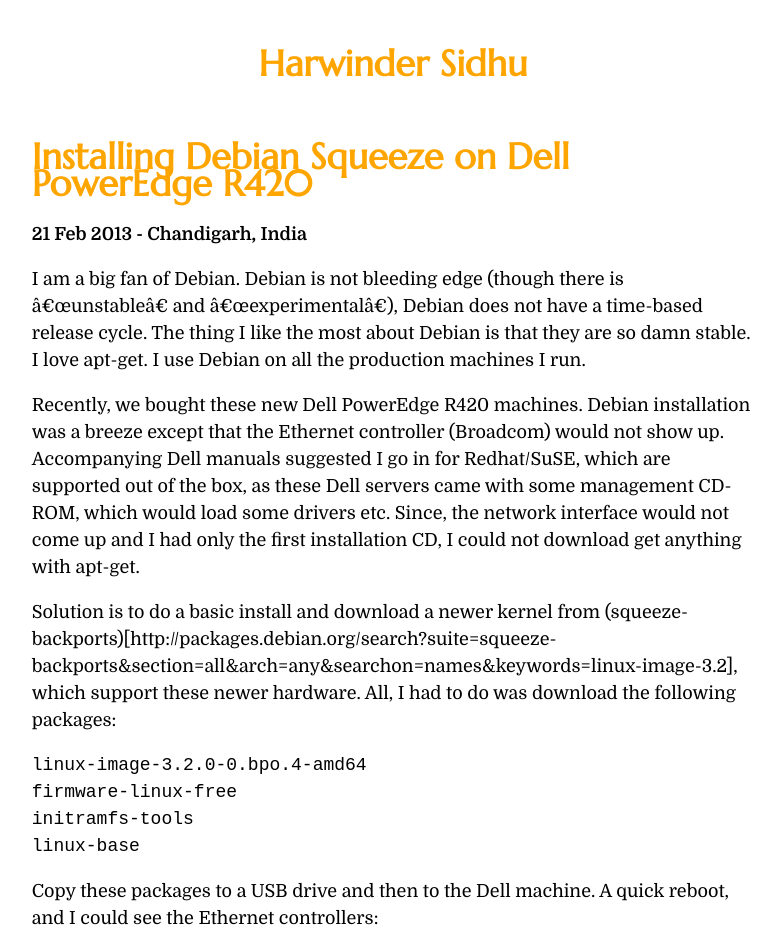
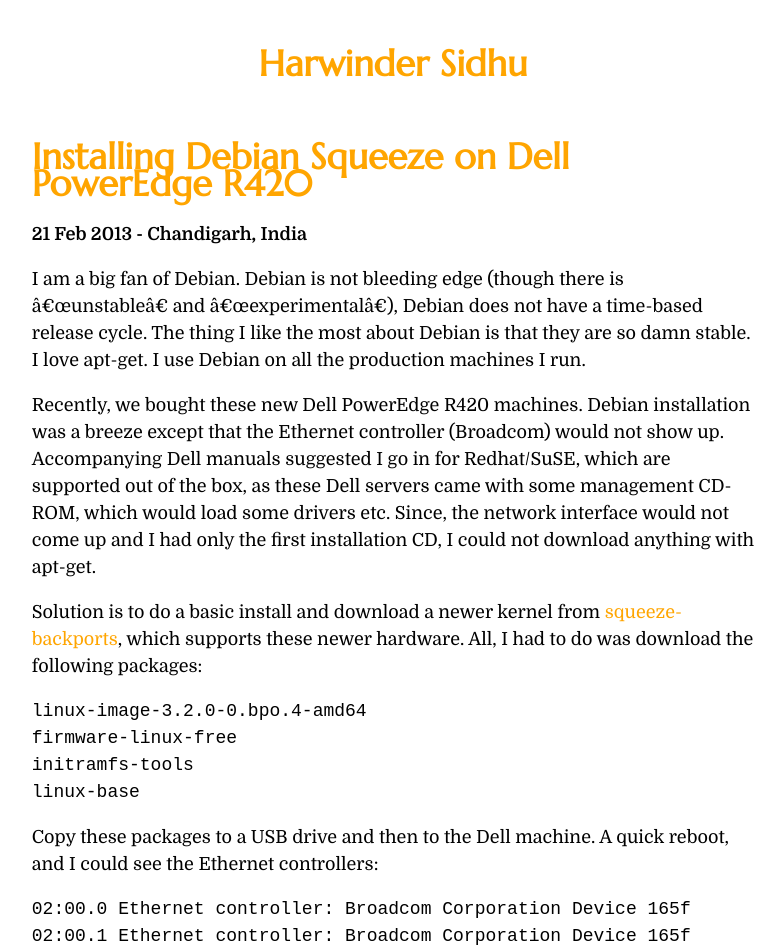
Before and after one commit to harwinder/harwinder.github.com, a Jekyll site: the page built from _posts/2013-02-21-install-debian-squeeze-on-dell-poweredge.md, in a window 1280 px wide. Shown: the top 952 px of the page, without its empty margins (247-1031 px from the left). Built offline with Jekyll 4.4.1, drawn with Linux system fonts in a browser that asks for light colours; Markdown is read by kramdown in place of the engine named in the settings; comment, search, counter and statistics services are not loaded.

Commit message:
Updated the Debian post

```diff
--- a/_posts/2013-02-21-install-debian-squeeze-on-dell-poweredge.md
+++ b/_posts/2013-02-21-install-debian-squeeze-on-dell-poweredge.md
@@ -10,9 +10,9 @@
 
 I am a big fan of Debian. Debian is not bleeding edge (though there is "unstable" and "experimental"), Debian does not have a time-based release cycle. The thing I like the most about Debian is that they are so damn stable. I love apt-get. I use Debian on all the production machines I run.
 
-Recently, we bought these new Dell PowerEdge R420 machines. Debian installation was a breeze except that the Ethernet controller (Broadcom) would not show up. Accompanying Dell manuals suggested I go in for Redhat/SuSE, which are supported out of the box, as these Dell servers came with some management CD-ROM, which would load some drivers etc. Since, the network interface would not come up and I had only the first installation CD, I could not download get anything with apt-get.
+Recently, we bought these new Dell PowerEdge R420 machines. Debian installation was a breeze except that the Ethernet controller (Broadcom) would not show up. Accompanying Dell manuals suggested I go in for Redhat/SuSE, which are supported out of the box, as these Dell servers came with some management CD-ROM, which would load some drivers etc. Since, the network interface would not come up and I had only the first installation CD, I could not download anything with apt-get.
 
-Solution is to do a basic install and download a newer kernel from (squeeze-backports)[http://packages.debian.org/search?suite=squeeze-backports&section=all&arch=any&searchon=names&keywords=linux-image-3.2], which support these newer hardware. All, I had to do was download the following packages:
+Solution is to do a basic install and download a newer kernel from [squeeze-backports](http://packages.debian.org/search?suite=squeeze-backports&section=all&arch=any&searchon=names&keywords=linux-image-3.2), which supports these newer hardware. All, I had to do was download the following packages:
 
     linux-image-3.2.0-0.bpo.4-amd64
     firmware-linux-free
```
Also changed, not shown: 4 other files.
